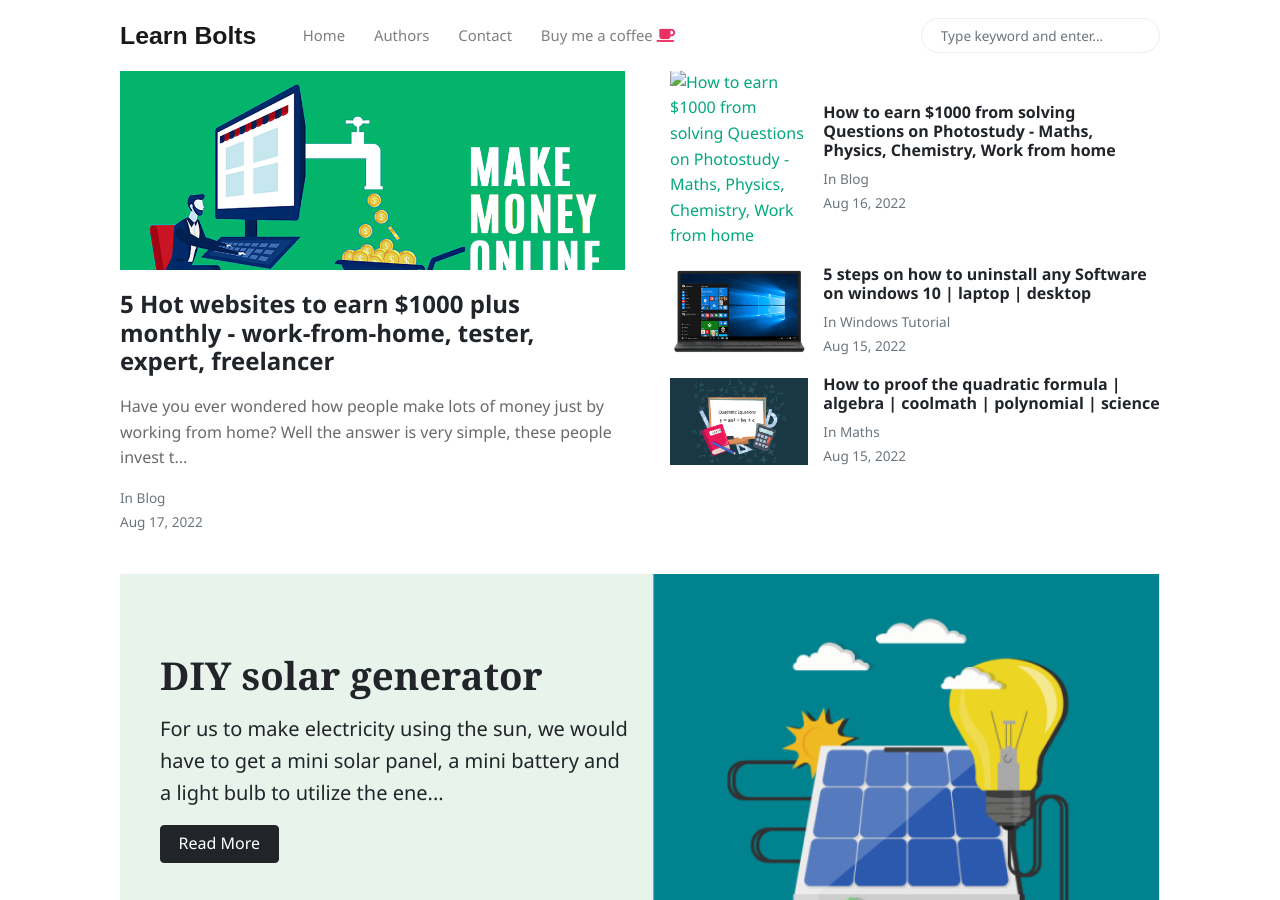
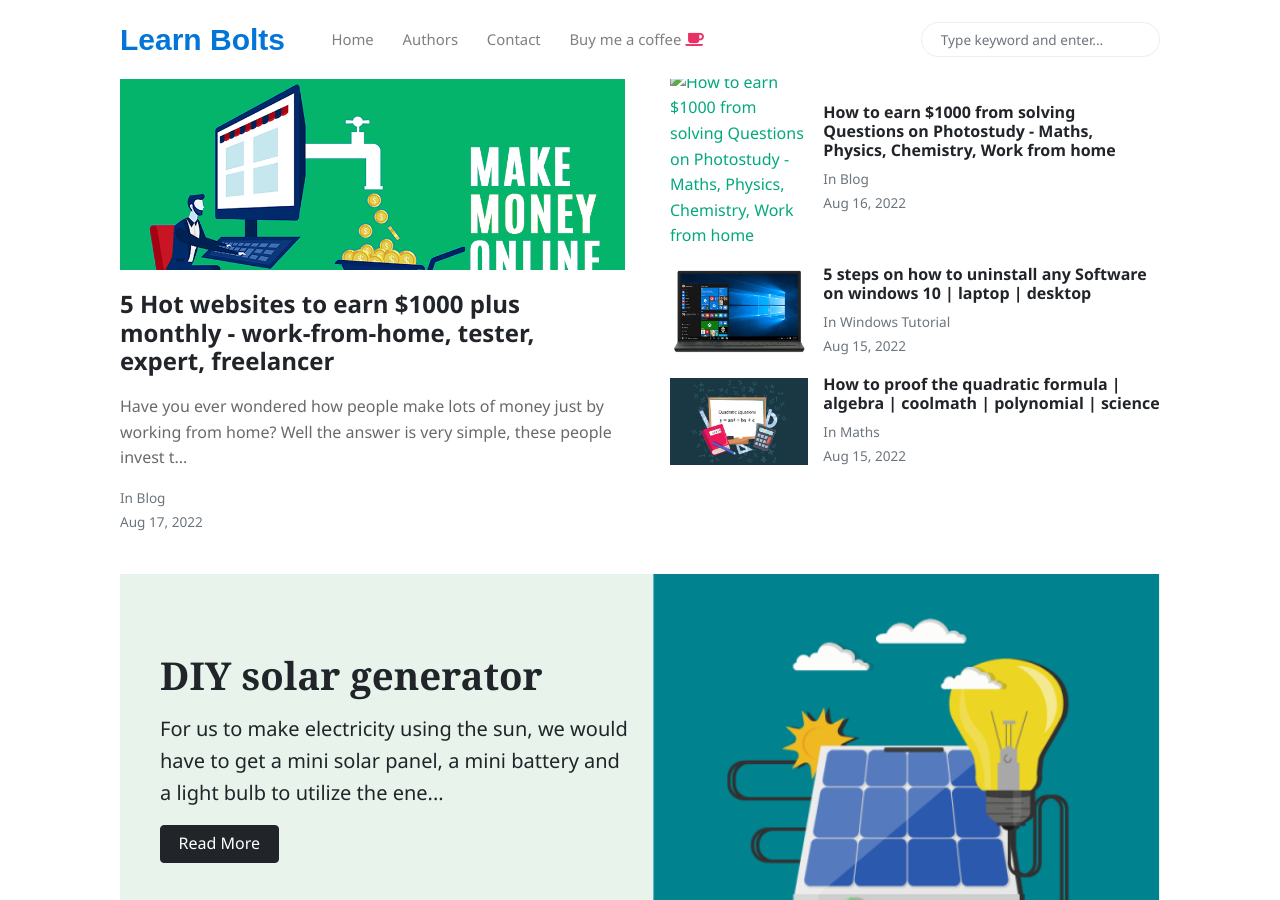
Before and after one commit to elishadamu97/learnbolts, a Jekyll site: the page built from index.html, in a window 1280 px wide and 900 px high. Built offline with Jekyll 4.4.1, drawn with Linux system fonts in a browser that asks for light colours; nearby versions of some CDN libraries; the list of posts is cut into pages by our own code.

Commit message:
initial commit

```diff
--- a/_layouts/default.html
+++ b/_layouts/default.html
@@ -57,7 +57,7 @@
     <!-- Navbar -->
     <nav id="MagicMenu" class="topnav navbar navbar-expand-lg navbar-light bg-white fixed-top">
     <div class="container">
-        <a class="navbar-brand" href="{{ site.baseurl }}/index.html"><strong>{{site.name}}</strong></a>
+        <a class="navbar-brand" href="{{ site.baseurl }}/index.html"><strong style="color:#0275d8;font-size:30px;">{{site.name}}</strong></a>
         <button class="navbar-toggler collapsed" type="button" data-toggle="collapse" data-target="#navbarColor02" aria-controls="navbarColor02" aria-expanded="false" aria-label="Toggle navigation">
         <span class="navbar-toggler-icon"></span>
         </button>
```
